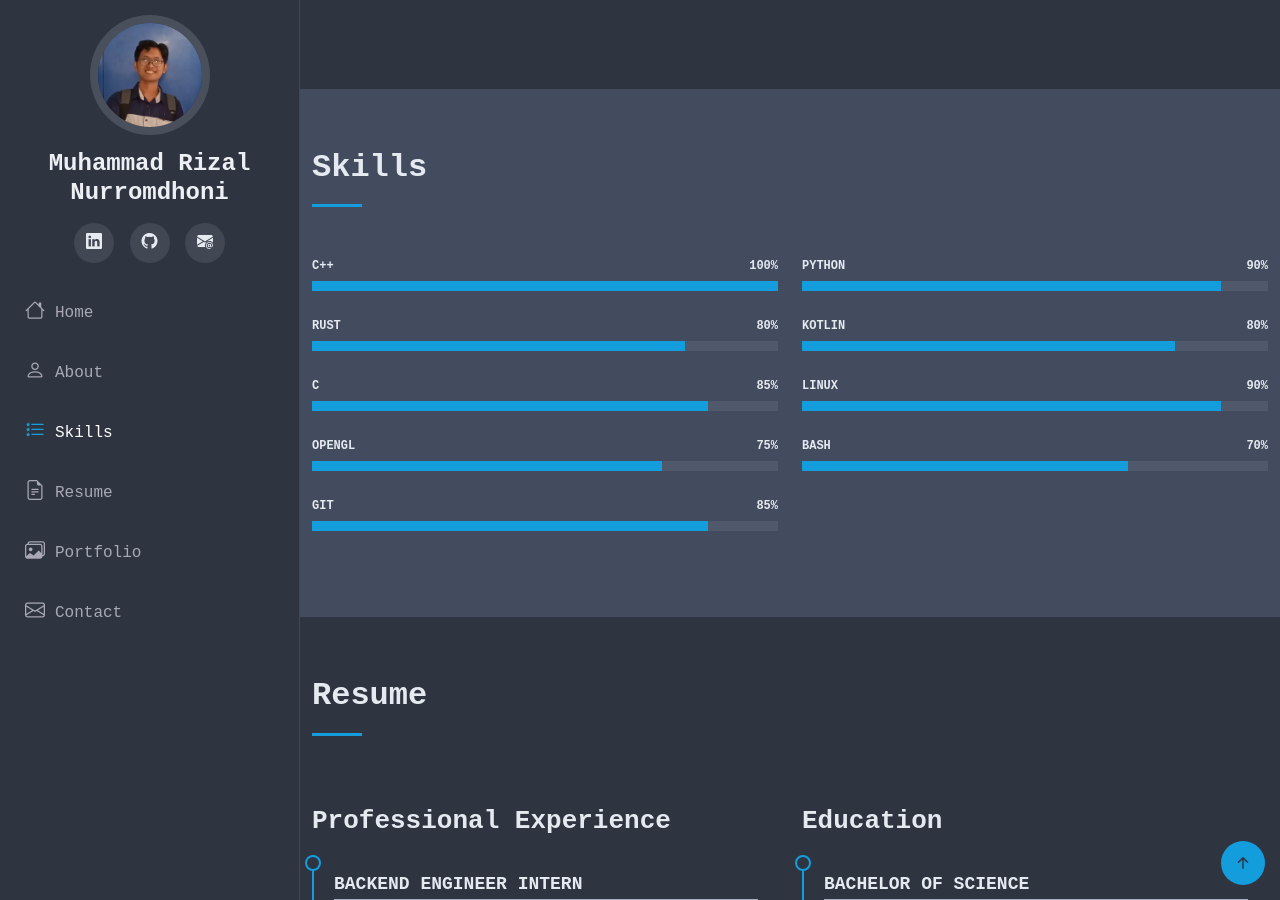
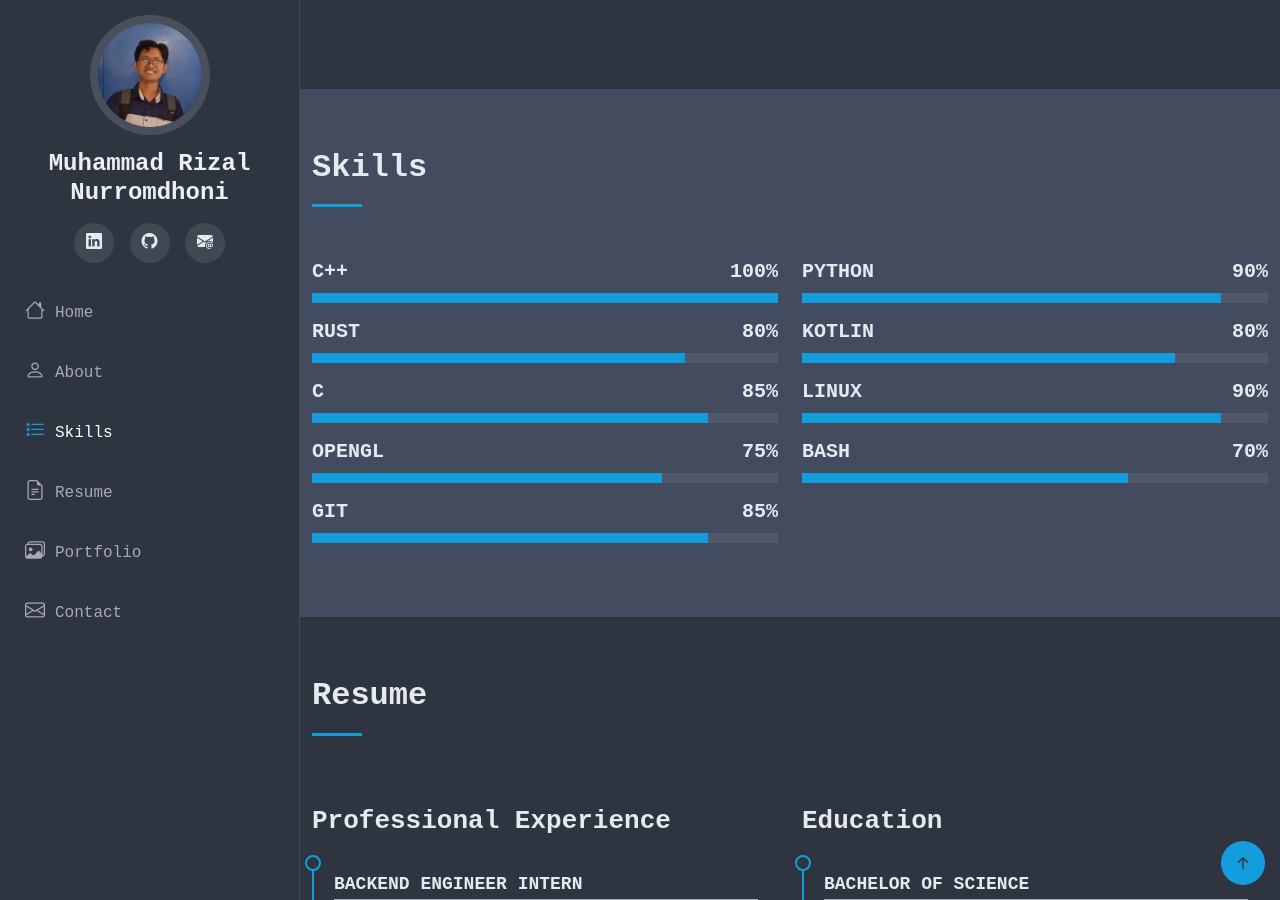
Before and after one commit to mrizaln/mrizaln.github.io, a Jekyll site: the page built from portfolio.html, in a window 1280 px wide and 900 px high, scrolled down 1945 px. Built offline with Jekyll 4.4.1, drawn with Linux system fonts in a browser that asks for light colours.

Commit message:
Fix skills font too small

```diff
--- a/portfolio.html
+++ b/portfolio.html
@@ -133,34 +133,34 @@
           <div class="col-lg-6">
 
             <div class="progress">
-              <span class="skill"><span>C++</span> <i class="val">100%</i></span>
+              <span class="skill fs-5"><span>C++</span> <i class="val">100%</i></span>
               <div class="progress-bar-wrap">
                 <div class="progress-bar" role="progressbar" aria-valuenow="100" aria-valuemin="0" aria-valuemax="100"></div>
               </div>
             </div><!-- End Skills Item -->
 
             <div class="progress">
-              <span class="skill"><span>Rust</span> <i class="val">80%</i></span>
+              <span class="skill fs-5"><span>Rust</span> <i class="val">80%</i></span>
               <div class="progress-bar-wrap">
                 <div class="progress-bar" role="progressbar" aria-valuenow="80" aria-valuemin="0" aria-valuemax="100"></div>
               </div>
             </div><!-- End Skills Item -->
 
             <div class="progress">
-              <span class="skill"><span>C</span> <i class="val">85%</i></span>
+              <span class="skill fs-5"><span>C</span> <i class="val">85%</i></span>
               <div class="progress-bar-wrap">
                 <div class="progress-bar" role="progressbar" aria-valuenow="85" aria-valuemin="0" aria-valuemax="100"></div>
               </div>
             </div><!-- End Skills Item -->
 
-            <div class="progress">
+            <div class="progress fs-5">
               <span class="skill"><span>OpenGL</span> <i class="val">75%</i></span>
               <div class="progress-bar-wrap">
                 <div class="progress-bar" role="progressbar" aria-valuenow="75" aria-valuemin="0" aria-valuemax="100"></div>
               </div>
             </div><!-- End Skills Item -->
 
-            <div class="progress">
+            <div class="progress fs-5">
               <span class="skill"><span>Git</span> <i class="val">85%</i></span>
               <div class="progress-bar-wrap">
                 <div class="progress-bar" role="progressbar" aria-valuenow="85" aria-valuemin="0" aria-valuemax="100"></div>
@@ -172,28 +172,28 @@
           <div class="col-lg-6">
 
             <div class="progress">
-              <span class="skill"><span>Python</span> <i class="val">90%</i></span>
+              <span class="skill fs-5"><span>Python</span> <i class="val">90%</i></span>
               <div class="progress-bar-wrap">
                 <div class="progress-bar" role="progressbar" aria-valuenow="90" aria-valuemin="0" aria-valuemax="100"></div>
               </div>
             </div><!-- End Skills Item -->
 
             <div class="progress">
-              <span class="skill"><span>Kotlin</span> <i class="val">80%</i></span>
+              <span class="skill fs-5"><span>Kotlin</span> <i class="val">80%</i></span>
               <div class="progress-bar-wrap">
                 <div class="progress-bar" role="progressbar" aria-valuenow="80" aria-valuemin="0" aria-valuemax="100"></div>
               </div>
             </div><!-- End Skills Item -->
 
             <div class="progress">
-              <span class="skill"><span>Linux</span> <i class="val">90%</i></span>
+              <span class="skill fs-5"><span>Linux</span> <i class="val">90%</i></span>
               <div class="progress-bar-wrap">
                 <div class="progress-bar" role="progressbar" aria-valuenow="90" aria-valuemin="0" aria-valuemax="100"></div>
               </div>
             </div><!-- End Skills Item -->
 
             <div class="progress">
-              <span class="skill"><span>Bash</span> <i class="val">70%</i></span>
+              <span class="skill fs-5"><span>Bash</span> <i class="val">70%</i></span>
               <div class="progress-bar-wrap">
                 <div class="progress-bar" role="progressbar" aria-valuenow="70" aria-valuemin="0" aria-valuemax="100"></div>
               </div>
```
